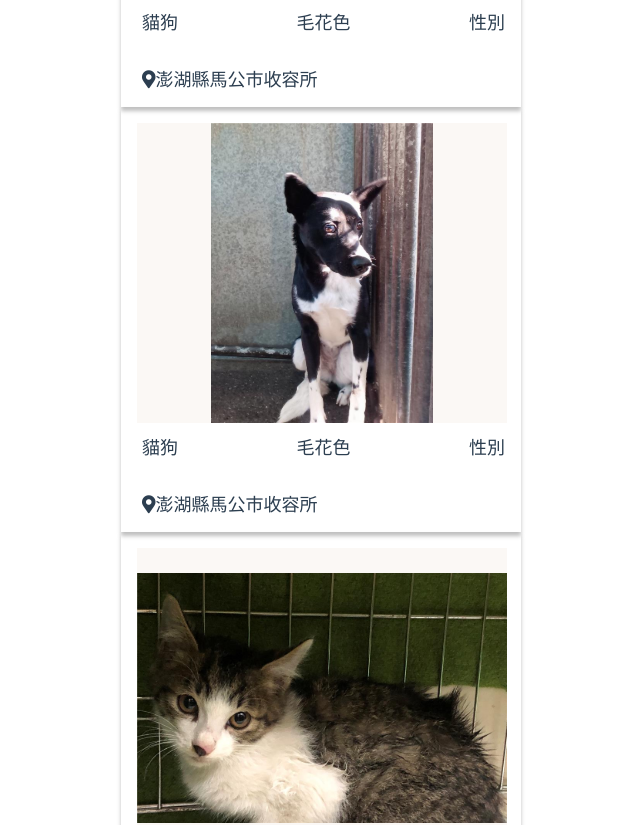
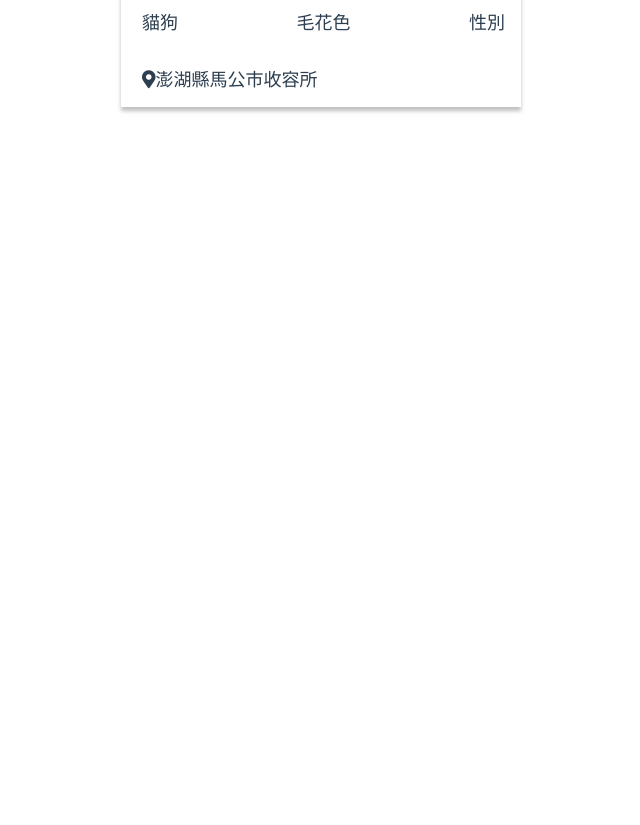
Before and after one commit to sherry-hooo/LangLangAdoption, a Vue app: page /Search in a window 1280 px wide. Shown: the part 342-1167 px from the top of the page, without its empty margins (319-959 px from the left). After the commit the page ends 800 px from the top, so only its background shows below. Built offline with nearby package versions, Linux system fonts and the light colour scheme.

Commit message:
delete addtional sample cards

```diff
--- a/src/components/Card.vue
+++ b/src/components/Card.vue
@@ -2,31 +2,7 @@
   <router-link :to="{ name: 'Description' }">
     <div class="case_card">
       <div class="case_image">
-        <img src="@/assets/img/cat2.svg" alt="">
-      </div>
-      <div class="case_info">
-        <span>貓狗</span>
-        <span>毛花色</span>
-        <span>性別</span>
-        <p><i class="fas fa-map-marker-alt"></i>澎湖縣馬公市收容所</p>
-      </div>
-    </div>
-
-    <div class="case_card">
-      <div class="case_image">
-        <img src="@/assets/img/dog1.svg" alt="">
-      </div>
-      <div class="case_info">
-        <span>貓狗</span>
-        <span>毛花色</span>
-        <span>性別</span>
-        <p><i class="fas fa-map-marker-alt"></i>澎湖縣馬公市收容所</p>
-      </div>
-    </div>
-
-    <div class="case_card">
-      <div class="case_image">
-        <img src="@/assets/img/cat1.svg" alt="">
+        <img src="@/assets/img/cat2.svg" alt="" />
       </div>
       <div class="case_info">
         <span>貓狗</span>
@@ -39,8 +15,7 @@
 </template>
 
 <style lang="scss" scoped>
-
-.case{
+.case {
   &_card {
     display: flex;
     flex-direction: row;
@@ -51,39 +26,38 @@
     height: 170px;
     box-shadow: 0px 4px 4px rgba(0, 0, 0, 0.25);
 
-    @include breakpoint.mobile{
+    @include breakpoint.mobile {
       flex-direction: column;
       width: 270px;
       height: 340px;
     }
 
-    @include breakpoint.desktop{
+    @include breakpoint.desktop {
       width: 400px;
       height: 425px;
     }
-
   }
   &_image {
     flex-basis: 60%;
     height: 100%;
     background: color.$brown_100;
 
-    @include breakpoint.mobile{
+    @include breakpoint.mobile {
       flex-basis: auto;
       height: 230px;
       width: auto;
     }
 
-    @include breakpoint.desktop{
+    @include breakpoint.desktop {
       width: 370px;
       height: 300px;
     }
 
     img {
-    margin: 0 auto;
-    width: 100%;
-    height: 100%;
-    object-fit: contain;
+      margin: 0 auto;
+      width: 100%;
+      height: 100%;
+      object-fit: contain;
     }
   }
 
@@ -94,7 +68,7 @@
     padding-left: 5px;
     font-size: 16px;
 
-    @include breakpoint.mobile{
+    @include breakpoint.mobile {
       flex-grow: 1;
       flex-direction: row;
       flex-wrap: wrap;
@@ -103,13 +77,12 @@
       font-size: 18px;
     }
 
-    p{
-      @include breakpoint.mobile{
+    p {
+      @include breakpoint.mobile {
         flex-basis: 100%;
         text-align: left;
       }
     }
   }
 }
-
 </style>
```
